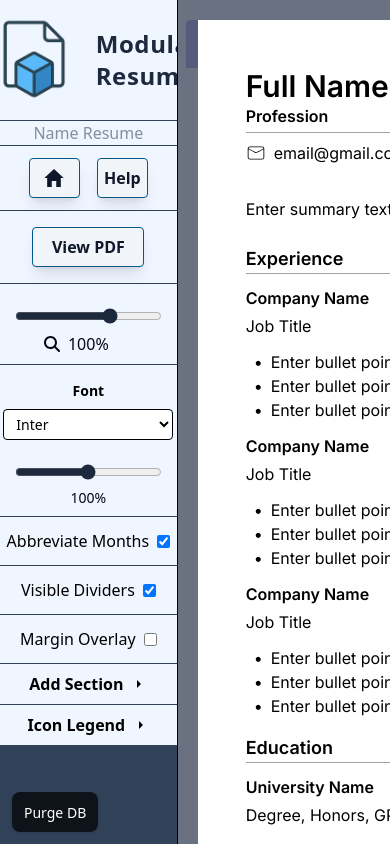
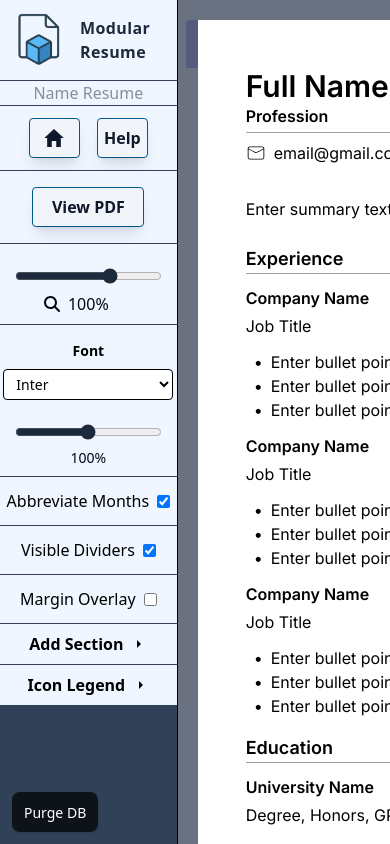
Before and after one commit to Tarrega88/modular-resume-2, a React (Vite) app: page / in a window 390 px wide. Both pictures are taken after a click on the button "Create New Resume". Built offline with nearby package versions, Linux system fonts and the light colour scheme.

Commit message:
mobile styling for logo on builder column

```diff
--- a/src/components/builderColumn/BuilderColumnTitle.tsx
+++ b/src/components/builderColumn/BuilderColumnTitle.tsx
@@ -8,7 +8,7 @@ function BuilderColumnTitle({ title }: Props) {
   return (
     <div className="flex justify-center items-center bg-blue-50">
       <Logo />
-      <div className="text-2xl tracking-wide font-semibold text-slate-800">
+      <div className="text-base sm:text-2xl tracking-wide font-semibold text-slate-800">
         {title}
       </div>
     </div>
--- a/src/components/builderColumn/Logo.tsx
+++ b/src/components/builderColumn/Logo.tsx
@@ -1,5 +1,5 @@
 function Logo() {
-  return <img src="/logo.png" alt="Modular Resume" className="h-30" />;
+  return <img src="/logo.png" alt="Modular Resume" className="sm:h-30 h-20" />;
 }
 
 export default Logo;
--- a/src/components/builderColumn/ResumeNamer.tsx
+++ b/src/components/builderColumn/ResumeNamer.tsx
@@ -44,7 +44,7 @@ function ResumeNamer() {
     <div className="flex bg-blue-50 flex-col items-center">
       {isInput ? (
         <input
-          className="px-1 w-full text-center"
+          className="px-1 text-center w-4/5"
           value={tempText}
           autoFocus
           onChange={(e) => handleOnChange(e.target.value)}
@@ -56,7 +56,7 @@ function ResumeNamer() {
           tabIndex={0}
           onKeyDown={(e) => e.key === "Enter" && setIsInput(true)}
           onClick={() => setIsInput(true)}
-          className={`cursor-pointer ${
+          className={`w-4/5 cursor-pointer ${
             resumeName.length ? "" : "text-gray-800 opacity-50 cursor-text"
           }`}
         >
```
